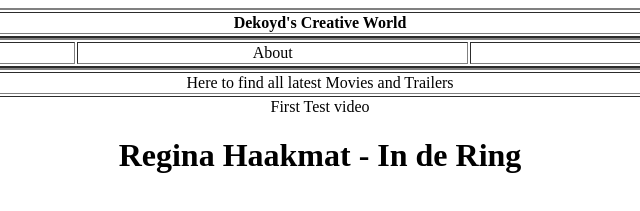
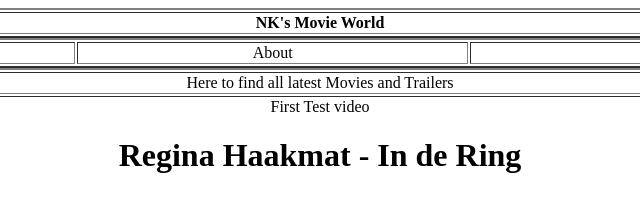
Before and after one commit to Dekoyd/amevkid, a plain HTML site: page index.html in a window 1280 px wide. Shown: the top 211 px of the page, 320-960 px from the left. Drawn offline with Linux system fonts and the light colour scheme; grey boxes are pictures that could not be loaded.

Commit message:
Update index.html

```diff
--- a/index.html
+++ b/index.html
@@ -6,7 +6,7 @@
 	<table border="2px" width="100%"  align="center">
 <!-- hier begint inhoud -->
   <tr>
-    <th>Dekoyd's Creative World</th>
+    <th>NK's Movie World</th>
   </tr>
   <table  border="2px" width="100%"  align="center">
   <tr>
```
